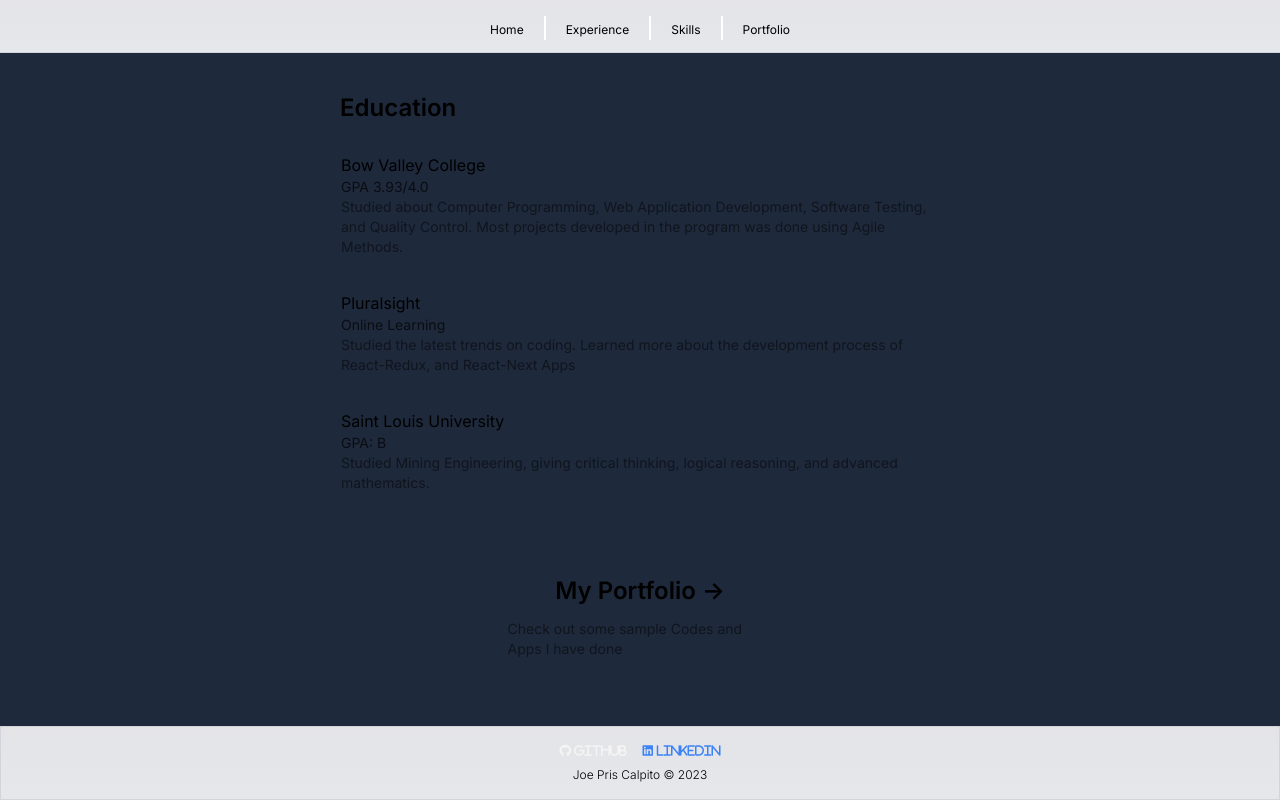
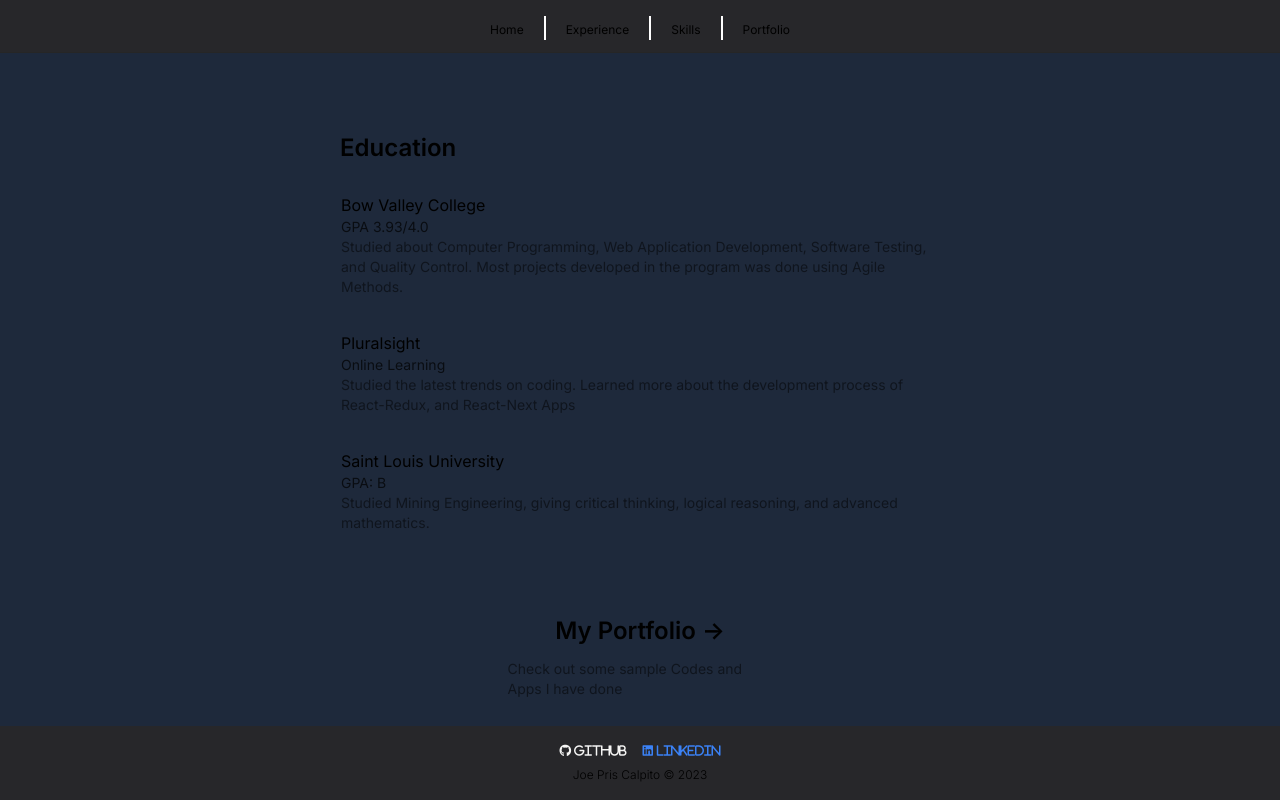
Before and after one commit to joepris/my-portfolio, a Next.js app: page / in a window 1280 px wide. Built offline with nearby package versions, Linux system fonts and the light colour scheme.

Commit message:
website style update

```diff
--- a/src/app/footer/page.tsx
+++ b/src/app/footer/page.tsx
@@ -3,7 +3,7 @@
 
 export default function Footer() {
   return (
-    <div className="!fixed !w-full !sm:rounded-none py-4 right-0 bottom-0 block justify-center border-b border-gray-300 bg-gradient-to-b from-zinc-200 pl-4 backdrop-blur-2xl dark:border-neutral-800 dark:bg-zinc-800 dark:from-inherit lg:static lg:w-auto lg:border lg:bg-gray-200 lg:p-4 lg:dark:bg-zinc-800 overflow-x-auto !z-10">
+    <div className="!fixed !w-full !sm:rounded-none py-4 right-0 bottom-0 block justify-center pl-4 backdrop-blur-2xl border-zinc-800 bg-zinc-800 lg:static lg:w-auto lg:border lg:p-4 overflow-x-auto !z-10">
       <div className="w-full flex flex-wrap">
         <div className="w-full justify-center gap-x-4 inline-flex text-xs">
           <a href="https://github.com/joepris/" target="_blank" rel="noopener noreferrer" className="text-stone-100">
--- a/src/app/page.tsx
+++ b/src/app/page.tsx
@@ -5,7 +5,6 @@
 import Education from './components/sections/home';
 import Work from './components/sections/work';
 import Skills from './components/sections/skills';
-import Footer from './footer/page';
 import Portfolio from './components/sections/portfolio';
 
 export default function Home() {
@@ -49,8 +48,7 @@
   const sectionStandard = "w-full sm:w-2/3 md:w-1/2 sm:mx-auto ";
 
   return (
-    <main className={`transition-colors duration-1000 flex min-h-screen flex-col items-center justify-between p-4 sm:p-8 ${colors.background || ''}`.trim()}>
-      <div className="max-w-5xl w-full sm:static">
+    <main className={`dark transition-colors duration-1000 flex min-h-screen flex-col items-center justify-between p-4 sm:p-8 ${colors.background || ''}`.trim()}>
         <div ref={(ref: any) => menuRef.current = ref} className="fixed block right-0 top-0 w-full justify-between sm:justify-center border-b border-gray-300 bg-gradient-to-b from-zinc-200 backdrop-blur-2xl dark:border-neutral-800 dark:bg-zinc-800 dark:from-inherit lg:bg-gray-200 lg:dark:bg-zinc-800 z-1 overflow-x-auto">
           <ul className="flex mb-3 mt-4 justify-center">
             {menuItems.map((item: MenuItem, i: number) => (
@@ -62,11 +60,11 @@
         </div>
 
         <div className={`relative mt-12 sm:mt-8`}>
-          <section ref={(ref: any) => addRef(ref)} id='menu-item-0' className={[sectionClassName, selected === 'menu-item-0' ? 'opacity-100' : 'opacity-0 -translate-x-full'].join(' ')}>
+          <section ref={(ref: any) => addRef(ref)} id='menu-item-0' className={["pt-20", sectionClassName, selected === 'menu-item-0' ? 'opacity-100' : 'opacity-0 -translate-x-full'].join(' ')}>
             <Education onPortfolioLinkClick={() => setSelected('menu-item-3')} className={sectionStandard} />
           </section>
 
-          <section ref={(ref: any) => addRef(ref)} id='menu-item-1' className={[sectionClassName, selected === 'menu-item-1' ? 'opacity-100' : 'opacity-0 translate-x-full'].join(' ')}>
+          <section ref={(ref: any) => addRef(ref)} id='menu-item-1' className={["pt-60", sectionClassName, selected === 'menu-item-1' ? 'opacity-100' : 'opacity-0 translate-x-full'].join(' ')}>
             <Work className={sectionStandard} />
           </section>
 
@@ -79,7 +77,6 @@
           </section>
 
         </div>
-      </div>
     </main>
   )
 }
--- a/tailwind.config.js
+++ b/tailwind.config.js
@@ -1,5 +1,6 @@
 /** @type {import('tailwindcss').Config} */
 module.exports = {
+  darkMode: 'class',
   content: [
     './src/pages/**/*.{js,ts,jsx,tsx,mdx}',
     './src/components/**/*.{js,ts,jsx,tsx,mdx}',
```
